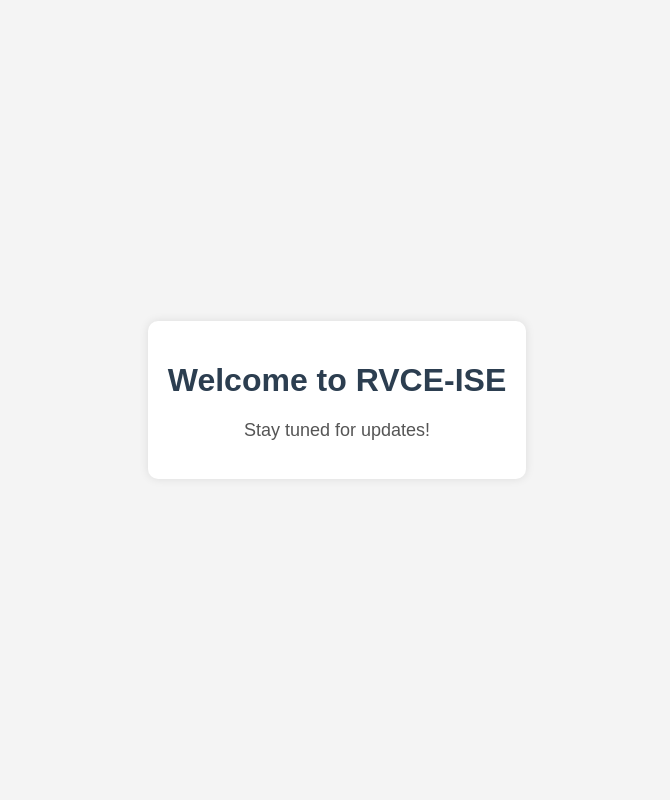
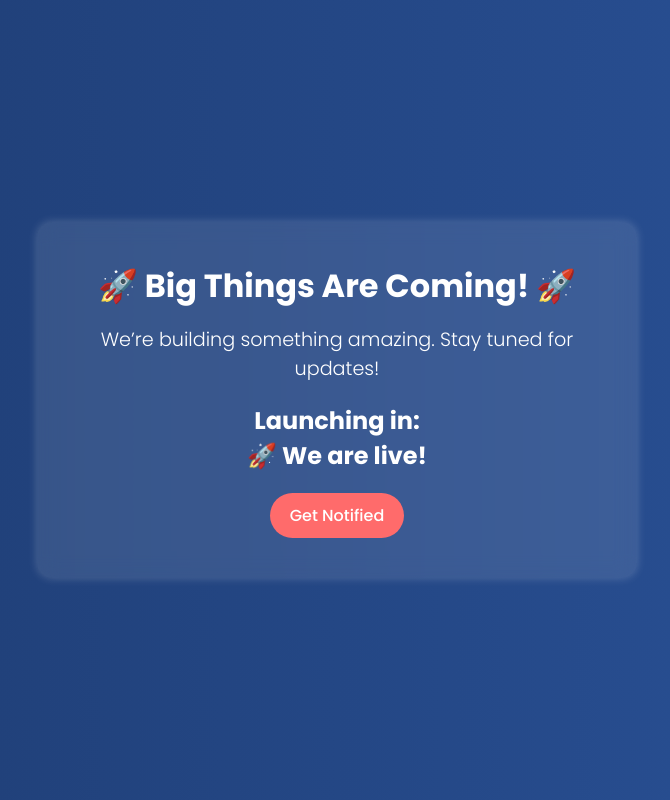
Before and after one commit to gaurav-rvce/my-website, a plain HTML site: page index.html in a window 1280 px wide. Shown: the whole page, without its empty margins (303-973 px from the left). Drawn offline with Linux system fonts and the light colour scheme.

Commit message:
2nd checkin

```diff
--- a/index.html
+++ b/index.html
@@ -3,14 +3,20 @@
 <head>
     <meta charset="UTF-8">
     <meta name="viewport" content="width=device-width, initial-scale=1.0">
-    <title>Welcome | RVCE-ISE</title>
+    <title>RVCE-ISE | Innovation Starts Here</title>
     <link rel="stylesheet" href="styles.css">
 </head>
 <body>
     <div class="container">
-        <h1>Welcome to RVCE-ISE</h1>
-        <p id="message">Stay tuned for updates!</p>
+        <h1>🚀 Big Things Are Coming! 🚀</h1>
+        <p class="tagline">We’re building something amazing. Stay tuned for updates!</p>
+        <div class="countdown">
+            <p>Launching in:</p>
+            <span id="timer">00d : 00h : 00m : 00s</span>
+        </div>
+        <button onclick="subscribe()">Get Notified</button>
     </div>
+
     <script src="script.js"></script>
 </body>
 </html>
--- a/script.js
+++ b/script.js
@@ -1,7 +1,26 @@
-document.getElementById("message").addEventListener("mouseover", function () {
-    this.style.color = "#e74c3c";
-});
+function subscribe() {
+    alert("Thanks for subscribing! We'll notify you about updates. 🚀");
+}
 
-document.getElementById("message").addEventListener("mouseout", function () {
-    this.style.color = "#555";
-});
+// Countdown Timer
+const launchDate = new Date("December 31, 2024 23:59:59").getTime();
+const timer = document.getElementById("timer");
+
+const updateTimer = () => {
+    const now = new Date().getTime();
+    const timeLeft = launchDate - now;
+
+    const days = Math.floor(timeLeft / (1000 * 60 * 60 * 24));
+    const hours = Math.floor((timeLeft % (1000 * 60 * 60 * 24)) / (1000 * 60 * 60));
+    const minutes = Math.floor((timeLeft % (1000 * 60 * 60)) / (1000 * 60));
+    const seconds = Math.floor((timeLeft % (1000 * 60)) / 1000);
+
+    timer.innerHTML = `${days}d : ${hours}h : ${minutes}m : ${seconds}s`;
+
+    if (timeLeft < 0) {
+        clearInterval(interval);
+        timer.innerHTML = "🚀 We are live!";
+    }
+};
+
+const interval = setInterval(updateTimer, 1000);
--- a/styles.css
+++ b/styles.css
@@ -1,26 +1,62 @@
+@import url('https://fonts.googleapis.com/css2?family=Poppins:wght@300;500;700&display=swap');
+
+* {
+    margin: 0;
+    padding: 0;
+    box-sizing: border-box;
+    font-family: 'Poppins', sans-serif;
+}
+
 body {
-    font-family: Arial, sans-serif;
+    background: linear-gradient(to right, #1e3c72, #2a5298);
+    color: white;
     display: flex;
+    align-items: center;
     justify-content: center;
-    align-items: center;
     height: 100vh;
-    margin: 0;
-    background-color: #f4f4f4;
+    text-align: center;
+    padding: 20px;
 }
 
 .container {
-    text-align: center;
-    padding: 20px;
-    background: white;
-    box-shadow: 0px 0px 10px rgba(0, 0, 0, 0.1);
-    border-radius: 10px;
+    max-width: 600px;
+    padding: 40px;
+    background: rgba(255, 255, 255, 0.1);
+    border-radius: 15px;
+    box-shadow: 0 0 10px rgba(255, 255, 255, 0.2);
+    backdrop-filter: blur(10px);
 }
 
 h1 {
-    color: #2c3e50;
+    font-size: 2rem;
+    font-weight: 700;
+    margin-bottom: 15px;
 }
 
-p {
-    font-size: 18px;
-    color: #555;
+.tagline {
+    font-size: 1.2rem;
+    font-weight: 300;
+    margin-bottom: 20px;
 }
+
+.countdown {
+    font-size: 1.5rem;
+    font-weight: bold;
+    margin: 20px 0;
+}
+
+button {
+    padding: 10px 20px;
+    font-size: 1rem;
+    font-weight: 500;
+    color: white;
+    background: #ff6b6b;
+    border: none;
+    border-radius: 25px;
+    cursor: pointer;
+    transition: 0.3s;
+}
+
+button:hover {
+    background: #ff4757;
+}
```
